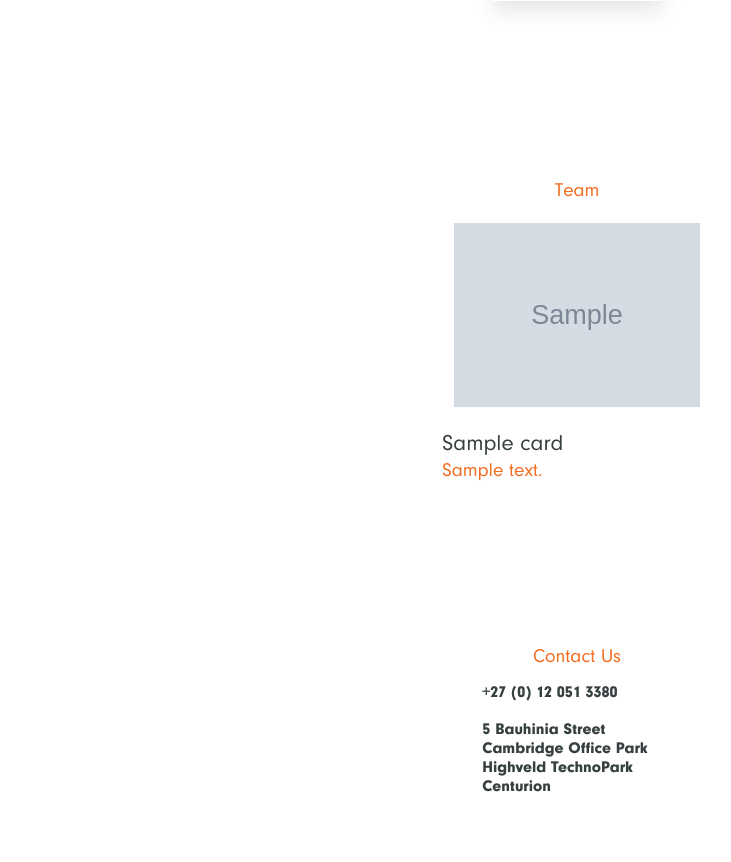
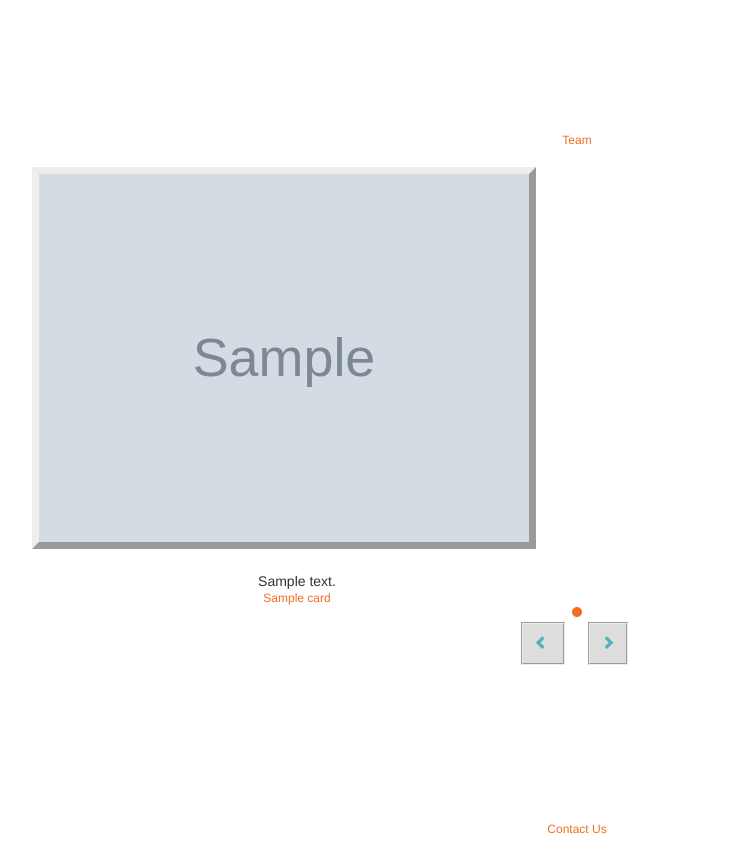
Before and after one commit to greatusutu/usutuwebsite, a Django app: template templates/index.html in a window 1280 px wide. Shown: the part 1927-2789 px from the top of the page, without its empty margins (63-794 px from the left). Run offline with Django 3.2, Linux system fonts and the light colour scheme; data comes from the database, SQL or seed files in the repository; tables that the repository leaves empty hold one stand-in row (values such as "Sample post"); the template is opened without the code that fills it: values that come from a table or form of the project are taken from there, most other values are stand-ins (such as "Sample title", 1, 10 or a date in 2020); grey boxes marked "Sample" are stand-in pictures; some libraries are stand-ins or nearby versions.

Commit message:
Team carousel first changes

```diff
--- a/static/css/main.css
+++ b/static/css/main.css
@@ -434,6 +434,8 @@
     margin: 25px 0 0px;
     font-size: 1.4rem;
     font-weight: 400;
+    text-align: center;
+
 }
 
 
@@ -447,6 +449,9 @@
 
 .team_text p {
     color: #F36D21;
+    text-align: center;
+    margin-bottom: 5%;
+
 }
 
 .team_toggle {
@@ -478,8 +483,8 @@
 }
 
 .team_image {
-    margin: 0 12px;
-    border: none;
+   border: 7px outset;
+   width: 95%;
 }
 
 /* Contact */
@@ -886,3 +891,26 @@
   color: white;
   text-decoration: none;
 }
+
+.carousel .carousel-indicators li {background-color: #ddd;}
+.carousel .carousel-indicators li.active {background-color: #F36D21;}
+
+.carousel-caption{
+  opacity:0;
+  transition:500ms ease-in-out;
+  Background-color: #ddd;
+  margin-bottom: 15%;
+}
+
+.item:hover .carousel-caption{
+  opacity: 1;
+}
+
+.carousel-control-next,
+.carousel-control-prev  {
+    Background-color: #ddd;
+    border: 2px groove;
+    padding: 1%;
+    color: #51B1BF;
+    opacity: 1;
+    }
--- a/static/css/responsive.css
+++ b/static/css/responsive.css
@@ -609,3 +609,18 @@
     max-width: 70vw;
   }
 }
+
+@media (min-width: 767px){
+    .carousel-control-next,
+    .carousel-control-prev {
+        margin: 0% -43% 0% 45%;
+    }
+}
+
+@media (max-width: 767px) {
+    .carousel-control-next,
+    .carousel-control-prev {
+        margin: 0% -40% 0% 42%;
+}
+
+}
--- a/templates/index.html
+++ b/templates/index.html
@@ -12,8 +12,13 @@
     <link rel="stylesheet" href="{% static 'css/responsive.css'%}">
 
 
-    <link rel="icon" href="{% static 'Images/GUTs Final_Logo_Final_small2.png' %}" />
-    <link rel="apple-touch-icon" href="{% static 'Images/GUTs Final_Logo_Final_small2.png' %}" />
+
+    <link rel="icon" href="{% static 'Images/GUTs_Final_Logo_Final_small2.png' %}" />
+    <link rel="apple-touch-icon" href="{% static 'Images/GUTs_Final_Logo_Final_small2.png' %}" />
+
+    <link rel="stylesheet" href="https://maxcdn.bootstrapcdn.com/bootstrap/3.4.1/css/bootstrap.min.css">
+    <script src="https://ajax.googleapis.com/ajax/libs/jquery/2.1.3/jquery.min.js"></script>
+    <script src="https://maxcdn.bootstrapcdn.com/bootstrap/3.4.1/js/bootstrap.min.js"></script>
 
 </head>
 
@@ -211,41 +216,100 @@
                     </p>
                 </div>
 
-                <div class="team_boxes">
-                {%if cards_team %}
+                <div class="visible-xs">
+                  <div id="myCarousel" class="carousel slide" data-ride="carousel">
+                       <ol class="carousel-indicators">
                            {% for card in cards_team %}
-                <div class="column_3 column_sm_6">
-                <div class="team_box_items">
-                <div class="card">
-                    <div class="team_box">
-                    <div class="team_image">
-                    <img src="{{card.image.url}}" class="card__image">
-                    </div>
-                    </div>
-                    <div class="card__overlay">
-                        <div class="team_heading">
-                            <h5>{{card.title}}</h5>
-                        </div>
-                        <div class="team_text">
-                            <p>{{card.text}}</p>
-                        </div>
+                                <li data-target="#myCarousel" data-slide-to={{forloop.counter0}}  class="{% if forloop.first%}active{%endif%}"></li>
+                           {% endfor %}
+                        </ol>
+
+                       <div class="carousel-inner">
+                           <div class="item active">
+                           {% for card in cards_team %}
+                               <div class="col-xs-12">
+                                    <img src="{{card.image.url}}" alt="{{card.title}}" class="team_image">
+                                        <div class="carousel-caption">
                                             <p>{{card.team_member_description}}</p>
                                         </div>
                                     <div class="team_heading">
-                            <h5>{{card.title}}</h5>
+                                            <h5>{{card.text}}</h5>
                                         </div>
                                         <div class="team_text">
-                            <p>{{card.text}}</p>
+                                            <p>{{card.title}}</p>
                                         </div>
                                </div>
+                            {% if forloop.counter|divisibleby:1 and not forloop.last%}
+                            </div>
+                            <div class="item">
+                                 {% endif %}
+                            {% endfor %}
                             </div>
                        </div>
-                {%endfor%}
-                {%endif%}
+
+
+
+                       <a class="carousel-control-prev" href="#myCarousel" data-slide="prev">
+                           <span class="glyphicon glyphicon-chevron-left" aria-hidden="true"></span>
+                           <span class="sr-only">Previous</span>
+                       </a>
+                       <a class="carousel-control-next" href="#myCarousel" data-slide="next">
+                           <span class="glyphicon glyphicon-chevron-right" aria-hidden="true"></span>
+                           <span class="sr-only">Next</span>
+                       </a>
+
+
+                  </div>
+                </div>
+                <div class="hidden-xs">
+                  <div id="myCarousel2" class="carousel slide" data-ride="carousel">
+                       <ol class="carousel-indicators">
+                           {% for card in cards_team|slice:":4" %}
+                            <li data-target="#myCarousel2" data-slide-to={{forloop.counter0}}  class="{% if forloop.first%}active{%endif%}"></li>
+                           {% endfor %}
+                        </ol>
+
+                       <div class="carousel-inner">
+                           <div class="item active">
+                           {% for card in cards_team %}
+                               <div class="col-sm-6">
+                                    <img src="{{card.image.url}}" alt="{{card.title}}" class="team_image">
+                                        <div class="carousel-caption">
+                                            <p>{{card.team_member_description}}</p>
+                                        </div>
+                                    <div class="team_heading">
+                                            <h5>{{card.text}}</h5>
+                                        </div>
+                                        <div class="team_text">
+                                            <p>{{card.title}}</p>
+                                        </div>
+                               </div>
+                           {% if forloop.counter|divisibleby:2 and not forloop.last%}
+                            </div>
+                            <div class="item">
+                                 {% endif %}
+                            {% endfor %}
+                            </div>
+                       </div>
+
+
+                       <a class="carousel-control-prev" href="#myCarousel2" data-slide="prev">
+                           <span class="glyphicon glyphicon-chevron-left" aria-hidden="true"></span>
+                           <span class="sr-only">Previous</span>
+                       </a>
+                       <a class="carousel-control-next" href="#myCarousel2" data-slide="next">
+                           <span class="glyphicon glyphicon-chevron-right" aria-hidden="true"></span>
+                           <span class="sr-only">Next</span>
+                       </a>
+
+
+            </div>
                 </div>
 
             </div>
         </div>
+
+
     </section>
     <!-- Team -->
 
```
Also changed, not shown: cards/admin.py (+18 -7 lines), cards/models.py (+14 -11 lines), cards/views.py (+7 -0 lines), static/Images/GUTs Final_Logo_Final-small2.png (deleted). Lines whose indentation alone changed are shown as unchanged.
